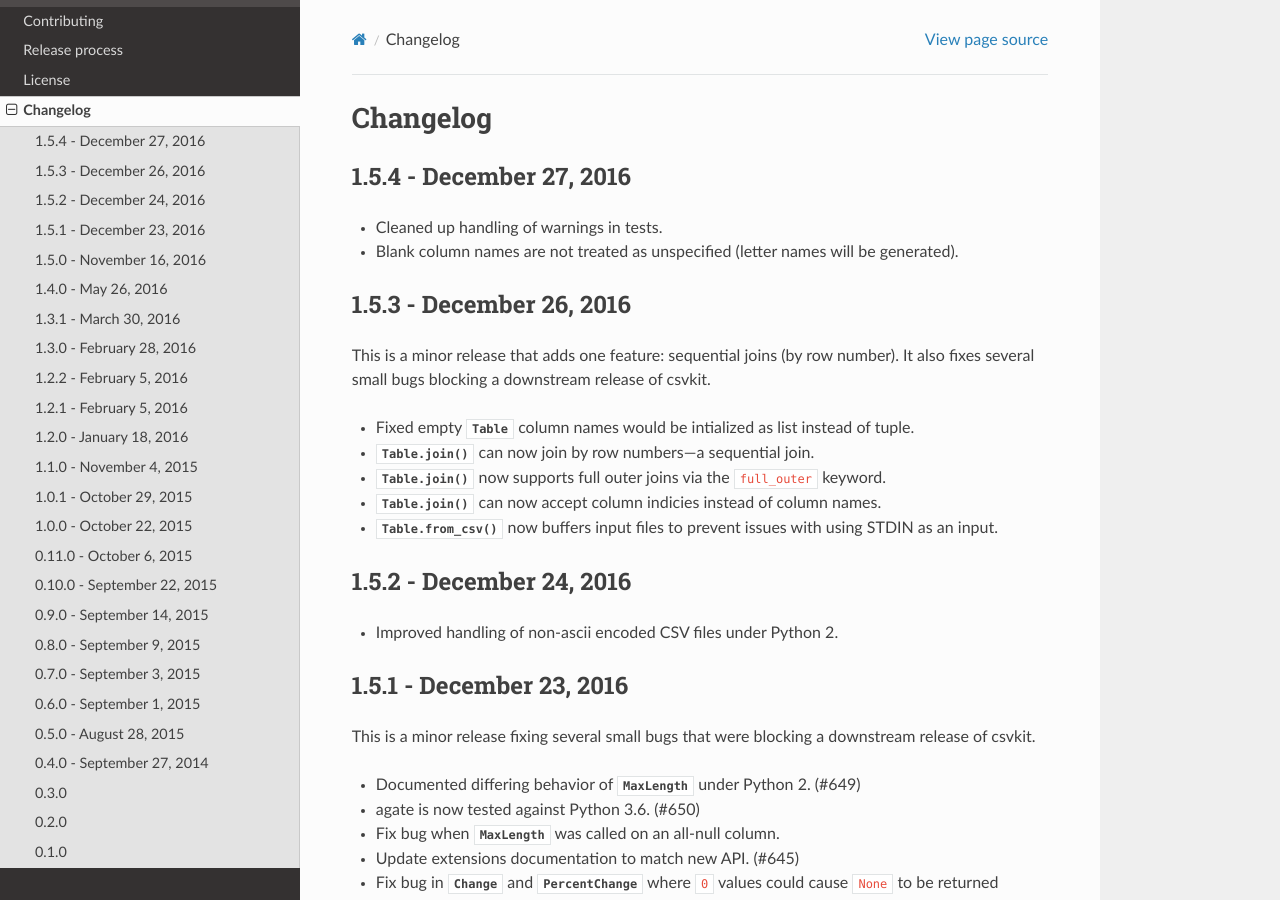
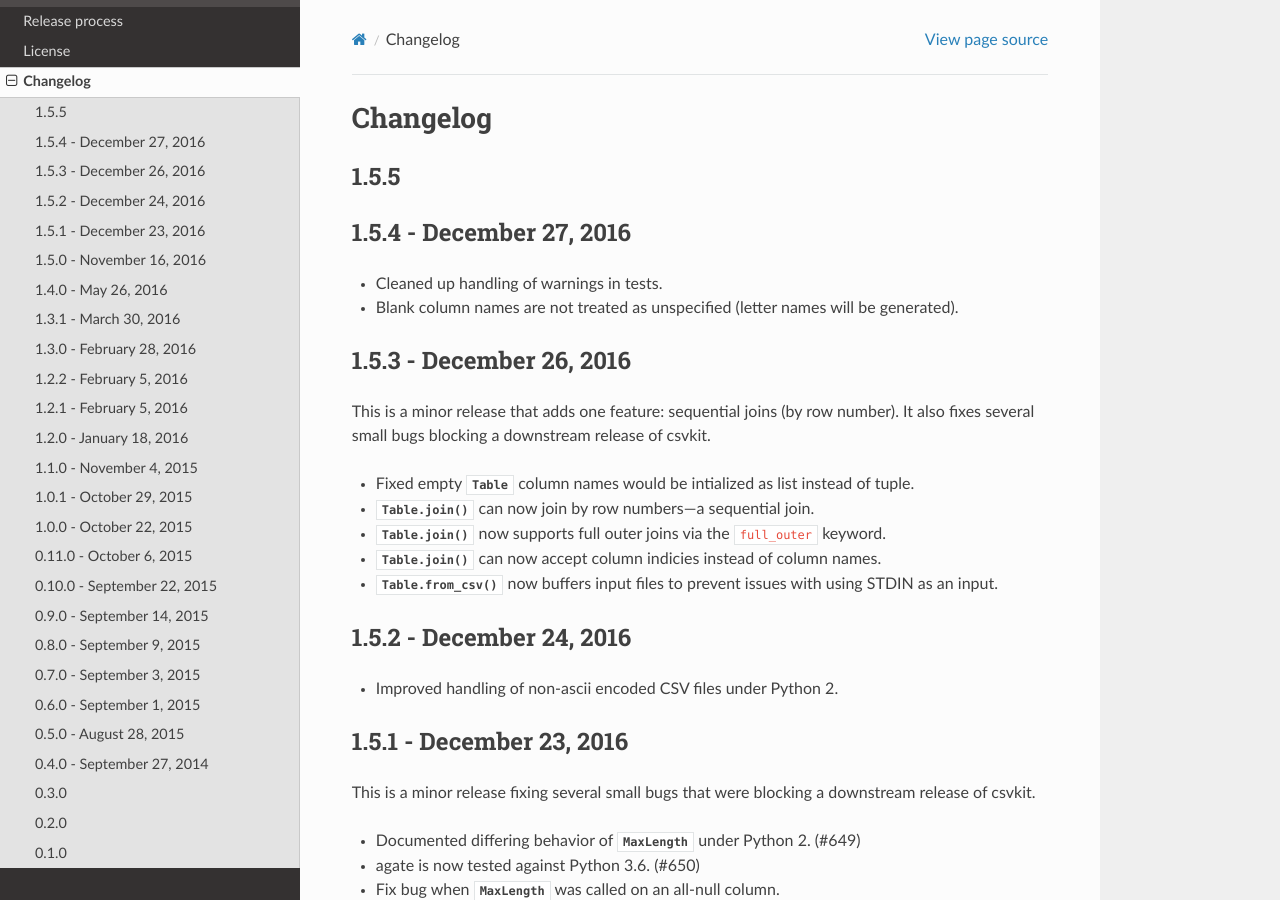
Before and after one commit to wireservice/agate, a Sphinx documentation site: the page built from docs/changelog.rst, in a window 1280 px wide and 900 px high. Built offline with Sphinx 7.4.7 and the Read the Docs theme 2.0.0, drawn with Linux system fonts in a browser that asks for light colours; pages that are not in the unit, such as notebooks, are missing from menus.

Commit message:
Rev to 1.5.5 for dev.

```diff
--- a/CHANGELOG.rst
+++ b/CHANGELOG.rst
@@ -1,3 +1,8 @@
+1.5.5
+-----
+
+
+
 1.5.4 - December 27, 2016
 -------------------------
 
--- a/docs/conf.py
+++ b/docs/conf.py
@@ -28,8 +28,8 @@
 # Metadata
 project = u'agate'
 copyright = u'2016, Christopher Groskopf'
-version = '1.5.4'
-release = '1.5.4'
+version = '1.5.5'
+release = '1.5.5'
 
 exclude_patterns = ['_build']
 pygments_style = 'sphinx'
--- a/docs/tutorial.rst
+++ b/docs/tutorial.rst
@@ -4,4 +4,4 @@
 
 The agate tutorial is now available in new-and-improved Jupyter Notebook format.
 
-Find it `on Github <https://github.com/wireservice/agate/blob/1.5.3/tutorial.ipynb>`_!
+Find it `on Github <https://github.com/wireservice/agate/blob/1.5.5/tutorial.ipynb>`_!
--- a/setup.py
+++ b/setup.py
@@ -14,7 +14,7 @@
 
 setup(
     name='agate',
-    version='1.5.4',
+    version='1.5.5',
     description='A data analysis library that is optimized for humans instead of machines.',
     long_description=open('README.rst').read(),
     author='Christopher Groskopf',
```
Also changed, not shown: tutorial.ipynb.
